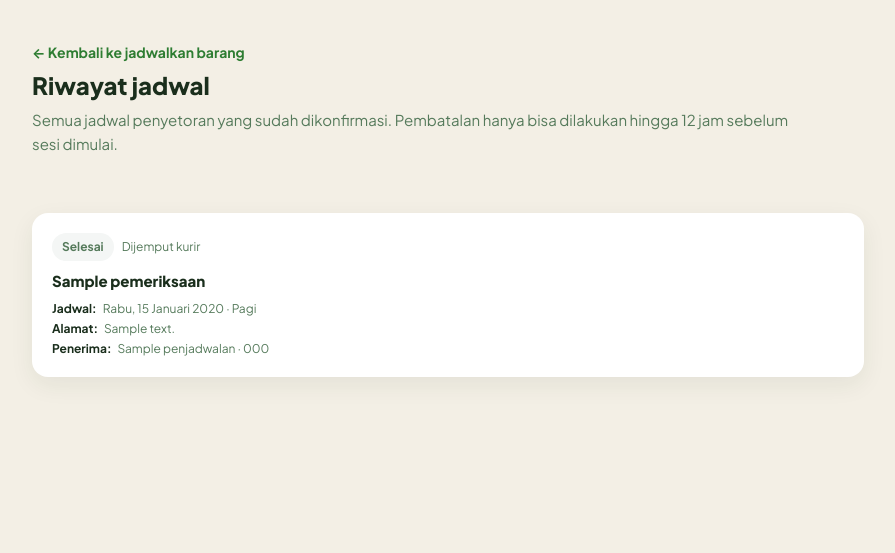
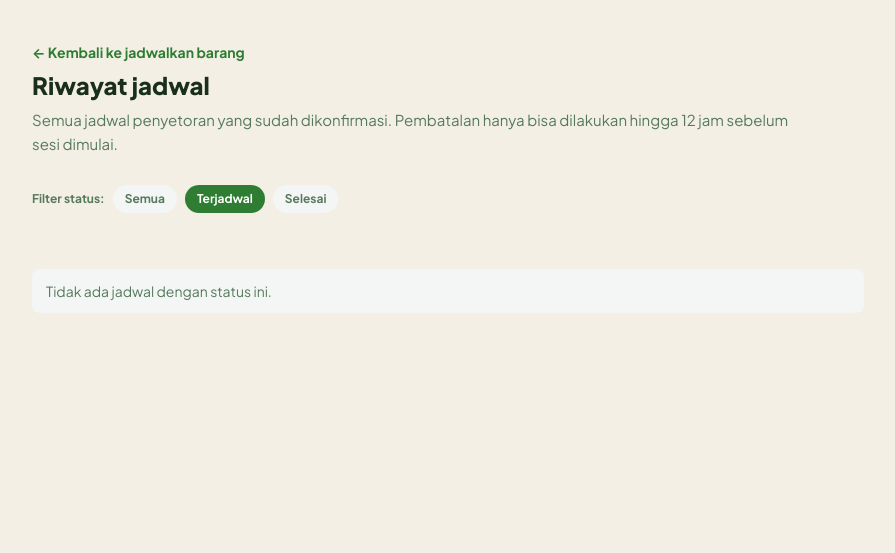
Before and after one commit to pbp-f-kelompok-1/KelolaKita, a Django app: page /jadwal/riwayat/?status=terjadwal in a window 1280 px wide. Shown: the part 69-622 px from the top of the page, without its empty margins (192-1087 px from the left). Run offline with Django 5.2, Linux system fonts and the light colour scheme; a user stored in the database is signed in; tables that the repository leaves empty hold one stand-in row (values such as "Sample post"); style sheets or scripts are compiled from the project's sources; some libraries are stand-ins or nearby versions.

Commit message:
feat(Schedule): filter riwayat jadwal berdasarkan status
Tambah query param ?status=terjadwal / ?status=selesai di schedule_list
untuk menyembunyikan baris di luar status itu (terkunci ikut masuk
grup terjadwal karena secara visual masih "Terjadwal" bagi pengguna).
Kontrol filter (Semua/Terjadwal/Selesai) ditampilkan di riwayat jadwal
selama pengguna punya booking sama sekali, bahkan saat hasil filter
yang aktif sedang kosong, supaya tetap bisa berpindah filter.

```diff
--- a/Schedule/templates/Schedule/schedule_list.html
+++ b/Schedule/templates/Schedule/schedule_list.html
@@ -16,6 +16,24 @@
             12 jam sebelum sesi dimulai.
         </p>
     </div>
+
+    {% if has_bookings %}
+    <div class="flex flex-wrap items-center gap-2">
+        <span class="text-xs font-bold text-[#557a5b]">Filter status:</span>
+        <a href="{% url 'schedule_list' %}"
+           class="rounded-full px-3 py-1.5 text-xs font-bold {% if not filter_status %}bg-[#2e7d32] text-white{% else %}bg-[#f4f6f5] text-[#557a5b] hover:bg-[#e8f5e9]{% endif %}">
+            Semua
+        </a>
+        <a href="?status=terjadwal"
+           class="rounded-full px-3 py-1.5 text-xs font-bold {% if filter_status == 'terjadwal' %}bg-[#2e7d32] text-white{% else %}bg-[#f4f6f5] text-[#557a5b] hover:bg-[#e8f5e9]{% endif %}">
+            Terjadwal
+        </a>
+        <a href="?status=selesai"
+           class="rounded-full px-3 py-1.5 text-xs font-bold {% if filter_status == 'selesai' %}bg-[#2e7d32] text-white{% else %}bg-[#f4f6f5] text-[#557a5b] hover:bg-[#e8f5e9]{% endif %}">
+            Selesai
+        </a>
+    </div>
+    {% endif %}
 
     <div id="schedule-list-flash" class="flex flex-col gap-2" aria-live="polite"></div>
 
@@ -93,7 +111,8 @@
     </div>
     <p id="rows-empty"
        class="{% if rows %}hidden{% endif %} rounded-lg bg-[#f4f6f5] px-3.5 py-3 text-sm text-[#557a5b]">
-        Belum ada jadwal penyetoran yang dikonfirmasi.
+        {% if filter_status %}Tidak ada jadwal dengan status ini.
+        {% else %}Belum ada jadwal penyetoran yang dikonfirmasi.{% endif %}
     </p>
 </main>
 
--- a/Schedule/views.py
+++ b/Schedule/views.py
@@ -274,9 +274,21 @@ def show_schedule(request):
     return render(request, "Schedule/schedule.html", context)
 
 
+STATUS_FILTER_GROUPS = {
+    "terjadwal": {"terjadwal", "terkunci"},
+    "selesai": {"selesai"},
+}
+
+
 @login_required
 def schedule_list(request):
-    """Riwayat jadwal penyetoran yang sudah dikonfirmasi, dengan opsi pembatalan."""
+    """Riwayat jadwal penyetoran yang sudah dikonfirmasi, dengan opsi pembatalan.
+
+    Bisa difilter lewat query param `?status=terjadwal` atau
+    `?status=selesai`, yang menyembunyikan baris dari status lain.
+    `terkunci` ikut masuk grup `terjadwal` karena secara visual tetap
+    berstatus "Terjadwal" bagi pengguna, hanya saja tidak bisa dibatalkan.
+    """
     now = timezone.now()
     bookings = (
         _owned_bookings(request.user)
@@ -303,9 +315,17 @@ def schedule_list(request):
             "can_edit": status == "terjadwal",
         })
 
+    filter_status = request.GET.get("status") if request.GET.get("status") in STATUS_FILTER_GROUPS else ""
+    has_bookings = bool(rows)
+    if filter_status:
+        group = STATUS_FILTER_GROUPS[filter_status]
+        rows = [row for row in rows if row["status"] in group]
+
     context = {
         "active_nav": "jadwal",
         "rows": rows,
+        "filter_status": filter_status,
+        "has_bookings": has_bookings,
     }
     return render(request, "Schedule/schedule_list.html", context)
 
```
Also changed, not shown: Schedule/tests.py (+56 -0 lines).
